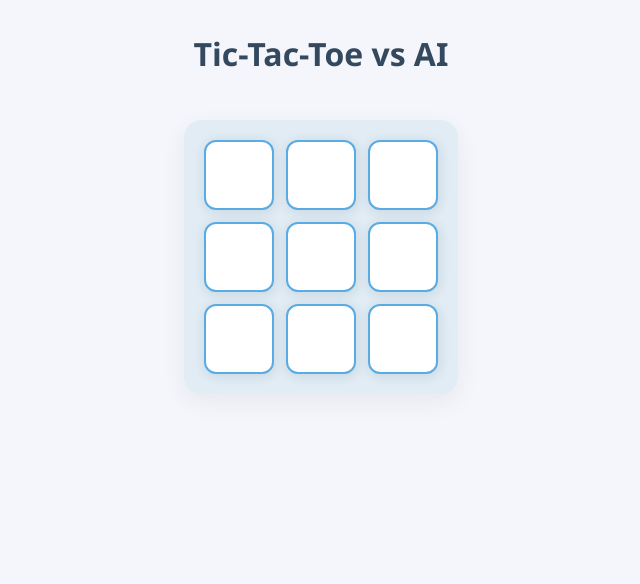
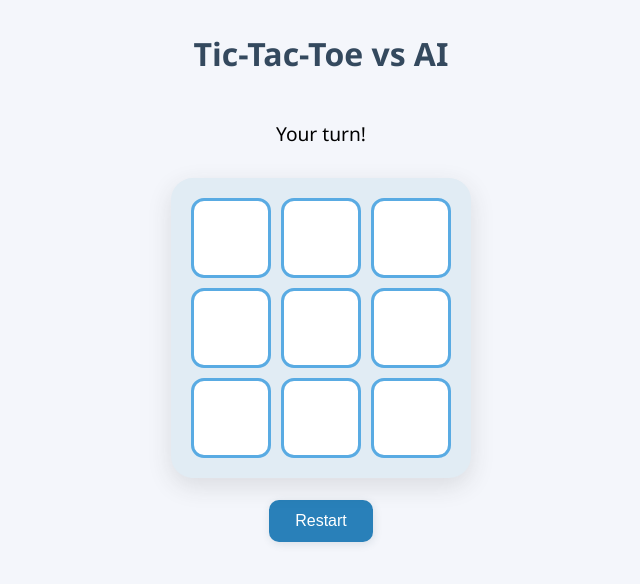
Before and after one commit to innovatewithkishlay/Tic-Tac-Toe-AI, a Flask app: page / in a window 1280 px wide. Shown: the top 584 px of the page, without its empty margins (319-959 px from the left). Run offline with Flask 3, Linux system fonts and the light colour scheme.

Commit message:
Major UI upgrade: interactive AJAX board, animations, winning line, modern status messages

```diff
--- a/app.py
+++ b/app.py
@@ -3,61 +3,69 @@ from game import create_board, place_move, check_winner, is_board_full
 from ai import find_best_move
 
 app = Flask(__name__)
-app.secret_key = 'your_secret_key'  # For session management
+app.secret_key = 'your_secret_key'
 
 def get_board():
-    return session.get("board", create_board())
+    return session.get('board', create_board())
 
 def save_board(board):
-    session["board"] = board
+    session['board'] = board
 
-def current_player():
-    # Alternate based on number of moves
-    board = get_board()
-    if board.count('X') == board.count('O'):
-        return 'X'
-    else:
-        return 'O'
+def find_winning_combo(board, player):
+    win_conditions = [
+        [0, 1, 2], [3, 4, 5], [6, 7, 8],
+        [0, 3, 6], [1, 4, 7], [2, 5, 8],
+        [0, 4, 8], [2, 4, 6]
+    ]
+    for combo in win_conditions:
+        if all(board[i] == player for i in combo):
+            return combo
+    return []
 
-@app.route('/', methods=["GET", "POST"])
+@app.route('/')
 def index():
     board = get_board()
-    winner = None
     message = None
+    winning_combo = []
+    return render_template(
+        'index.html',
+        board=board,
+        message=message,
+        winning_combo=winning_combo
+    )
 
-    if request.method == "POST":
-        move = int(request.form['move'])
-        player = current_player()
+@app.route('/move', methods=['POST'])
+def move():
+    data = request.get_json()
+    move = data.get('move')
+    board = get_board()
+    message = None
+    winning_combo = []
+    # Human move = X
+    if board[move] == ' ':
+        place_move(board, move, 'X')
+        if check_winner(board, 'X'):
+            message = "You win! 🎉"
+            winning_combo = find_winning_combo(board, 'X')
+        elif is_board_full(board):
+            message = "It's a tie!"
+        else:
+            # AI move
+            ai_move = find_best_move(board, 'O', 'X')
+            if ai_move is not None and ai_move != -1:
+                place_move(board, ai_move, 'O')
+                if check_winner(board, 'O'):
+                    message = "AI wins, but no worries—try again! 🤖"
+                    winning_combo = find_winning_combo(board, 'O')
+                elif is_board_full(board):
+                    message = "It's a tie!"
+    save_board(board)
+    return jsonify({'board': board, 'message': message, 'winning_combo': winning_combo})
 
-        if place_move(board, move, player):
-            # Check for winner after player move
-            if check_winner(board, player):
-                winner = player
-                message = f"{player} wins!"
-            elif is_board_full(board):
-                message = "It's a tie!"
-            else:
-                # If it's human's move, now it's AI's turn
-                if player == 'X':
-                    ai_move = find_best_move(board, 'O', 'X')
-                    if place_move(board, ai_move, 'O'):
-                        if check_winner(board, 'O'):
-                            winner = 'O'
-                            message = "O wins!"
-                        elif is_board_full(board):
-                            message = "It's a tie!"
-        save_board(board)
-
-    # For GET or after POST, reset session if game over
-    if message or winner:
-        session.pop("board", None)
-
-    return render_template("index.html", board=board, message=message)
-
-@app.route('/reset')
+@app.route('/reset', methods=['POST'])
 def reset():
-    session.pop("board", None)
-    return ('', 204)  # No Content
+    session['board'] = create_board()
+    return jsonify({'board': session['board']})
 
 if __name__ == '__main__':
     app.run(debug=True)
--- a/templates/index.html
+++ b/templates/index.html
@@ -1,4 +1,4 @@
-<!doctype html>
+<!DOCTYPE html>
 <html>
 <head>
     <title>Tic-Tac-Toe AI</title>
@@ -6,82 +6,165 @@
         body {
             font-family: 'Segoe UI', Arial, sans-serif;
             background: #f4f6fb;
-            display: flex;
-            flex-direction: column;
-            align-items: center;
-            min-height: 100vh;
-            margin: 0;
+            display: flex; flex-direction: column; align-items: center;
+            min-height: 100vh; margin: 0;
         }
-        h1 {
-            color: #34495e;
-            margin-top: 32px;
-        }
-        .board {
-            display: grid;
-            grid-template-columns: repeat(3, 70px);
-            grid-gap: 12px;
-            margin: 24px 0;
-            background: #e1ecf4;
-            padding: 20px;
-            border-radius: 18px;
-            box-shadow: 0 8px 24px #3331  ;
+        h1 { color: #34495e; margin-top: 32px; }
+        #board {
+            display: grid; grid-template-columns: repeat(3, 80px); grid-gap: 10px;
+            margin: 30px 0 0 0;
+            background: #e1ecf4; padding: 20px;
+            border-radius: 22px; box-shadow: 0 8px 24px #3332;
+            position: relative;
         }
         .cell {
-            width: 70px; height: 70px;
-            font-size: 2.8em;
-            font-family: inherit;
-            background: #fff;
-            color: #2980b9;
-            border: 2px solid #59abe3;
-            border-radius: 12px;
-            transition: background 0.2s, color 0.2s, box-shadow 0.2s;
-            cursor: pointer;
-            box-shadow: 1px 2px 12px #294E6322;
+            width: 80px; height: 80px;
+            font-size: 2.4em; background: #fff;
+            border: 3px solid #59abe3;
+            border-radius: 13px; cursor: pointer; color: #2980b9;
+            display: flex; align-items: center; justify-content: center;
+            transition: background 0.15s, transform 0.12s, color 0.12s;
         }
-        .cell:disabled {
-            background: #f7f6f2;
-            color: #bbb;
-            cursor: not-allowed;
+        .cell.x { color: #2980b9;}
+        .cell.o { color: #ff6f61;}
+        .cell.animate { animation: pop .18s;}
+        @keyframes pop {
+            0% { transform: scale(1);}
+            70% { transform: scale(1.26);}
+            100% { transform: scale(1);}
         }
-        .cell.x { color: #2980b9; }
-        .cell.o { color: #ff6f61; }
-        .status {
-            margin: 16px 0 10px 0;
-            font-size: 1.3em;
-            color: #34495e;
+        .cell:disabled, .cell.disabled {
+            background: #f7f6f2; color: #bbb; cursor: not-allowed;
+        }
+        #status {
+            margin: 24px 0 0 0;
+            font-size: 1.2em; min-height: 28px;
         }
         .btn {
-            padding: 12px 26px;
-            font-size: 1em;
-            border-radius: 10px;
-            background: #2980b9;
-            color: #fff;
-            border: none;
-            transition: background 0.2s;
-            margin-top: 16px;
-            box-shadow: 1px 2px 6px #294E6322;
+            padding: 12px 26px; font-size: 1em;
+            border-radius: 10px; background: #2980b9; color: #fff;
+            border: none; margin-top: 22px; transition: background 0.2s;
+            box-shadow: 1px 2px 8px #294E6322;
         }
         .btn:hover { background: #185886;}
+        #win-line {
+            position: absolute; z-index: 10; pointer-events: none;
+            left: 0; top: 0;
+            width: 240px; height: 240px;
+        }
+        /* Responsive */
+        @media (max-width: 600px) {
+          #board, #win-line { width: 180px; height: 180px;}
+          .cell { width: 50px; height: 50px; font-size: 1.3em;}
+        }
     </style>
 </head>
 <body>
     <h1>Tic-Tac-Toe vs AI</h1>
-    <form method="post">
-        <div class="board">
-            {% for i in range(9) %}
-                <button
-                    class="cell{% if board[i]=='X' %} x{% elif board[i]=='O' %} o{% endif %}"
-                    name="move" value="{{i}}"
-                    {% if board[i] != ' ' or message %}disabled{% endif %}
-                    >
-                    {{ board[i] if board[i] != ' ' else '&nbsp;'|safe }}
-                </button>
-            {% endfor %}
-        </div>
-    </form>
-    {% if message %}
-        <div class="status"><b>{{ message }}</b></div>
-        <form action="/reset" method="get"><button class="btn" type="submit">Restart</button></form>
-    {% endif %}
+    <div id="status"></div>
+    <div id="board"></div>
+    <svg id="win-line"></svg>
+    <button class="btn" onclick="restartGame()">Restart</button>
+
+<script>
+(() => {
+    let board = {{ board|tojson|safe }};
+    let message = {{ message|tojson|safe }};
+    let winningCombo = {{ winning_combo|tojson|safe }};
+    let gameOver = false;
+
+    const boardDiv = document.getElementById('board');
+    const statusDiv = document.getElementById('status');
+    const winLineSvg = document.getElementById('win-line');
+
+    const cellCenters = [
+        [40, 40], [120, 40], [200, 40],
+        [40, 120], [120, 120], [200, 120],
+        [40, 200], [120, 200], [200, 200]
+    ];
+
+    function renderBoard() {
+        boardDiv.innerHTML = '';
+        winLineSvg.innerHTML = '';
+        for (let i = 0; i < 9; i++) {
+            const btn = document.createElement('button');
+            btn.className = 'cell';
+            if (board[i] === 'X') btn.classList.add('x');
+            if (board[i] === 'O') btn.classList.add('o');
+            btn.innerHTML = (board[i] === ' ') ? '' : board[i];
+            btn.disabled = board[i] !== ' ' || gameOver;
+            btn.onclick = () => handleMove(i);
+            boardDiv.appendChild(btn);
+        }
+        if (winningCombo && winningCombo.length === 3) {
+            drawWinningLine(winningCombo);
+        }
+    }
+
+    function drawWinningLine(combo) {
+        const [a, , c] = combo;
+        const start = cellCenters[a];
+        const end = cellCenters[c];
+        winLineSvg.innerHTML = `<line x1="${start[0]}" y1="${start[1]}" x2="${end}" y2="${end[1]}" stroke="#ffb366" stroke-width="15" stroke-linecap="round">
+          <animate attributeName="x2" from="${start}" to="${end}" dur="0.38s" fill="freeze" />
+          <animate attributeName="y2" from="${start[1]}" to="${end[1]}" dur="0.38s" fill="freeze" />
+          </line>`;
+    }
+
+    async function handleMove(i) {
+        if (gameOver) return;
+        const cellBtn = boardDiv.children[i];
+        cellBtn.classList.add('animate');
+        await sleep(100); // wait for animation
+        const resp = await fetch('/move', {
+            method: 'POST',
+            headers: { 'Content-Type': 'application/json' },
+            body: JSON.stringify({ move: i })
+        });
+        const data = await resp.json();
+        board = data.board;
+        message = data.message;
+        winningCombo = data.winning_combo;
+        gameOver = !!message;
+        renderBoard();
+        updateStatus();
+    }
+
+    function sleep(ms) { return new Promise(resolve => setTimeout(resolve, ms)); }
+
+    function updateStatus() {
+        if (!message) {
+            let xCount = board.filter(x => x === 'X').length;
+            let oCount = board.filter(x => x === 'O').length;
+            if (xCount === oCount) statusDiv.textContent = "Your turn!";
+            else statusDiv.textContent = "AI is thinking...";
+        } else {
+            statusDiv.innerHTML = message + "<br><span style='color:#888; font-size:0.96em;'>Don't worry, you can beat the AI if you try again!</span>";
+        }
+    }
+
+    window.restartGame = () => {
+        fetch('/reset', { method: 'POST' })
+            .then(resp => resp.json())
+            .then(data => {
+                board = data.board;
+                message = null;
+                gameOver = false;
+                winningCombo = [];
+                renderBoard();
+                updateStatus();
+            });
+    };
+
+    boardDiv.addEventListener('click', e => {
+        let xCount = board.filter(x => x === 'X').length;
+        let oCount = board.filter(x => x === 'O').length;
+        if (xCount !== oCount && !message) e.preventDefault();
+    });
+
+    renderBoard();
+    updateStatus();
+})();
+</script>
 </body>
 </html>
```
